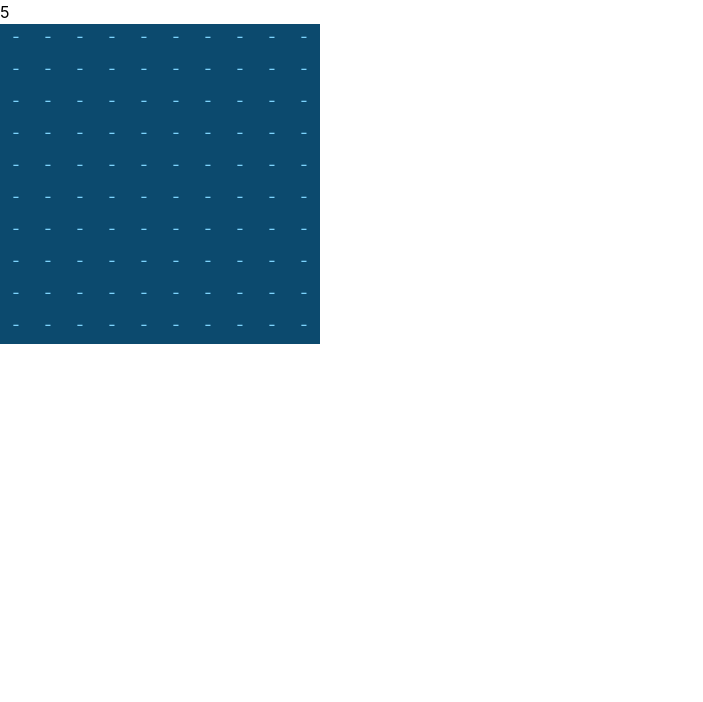
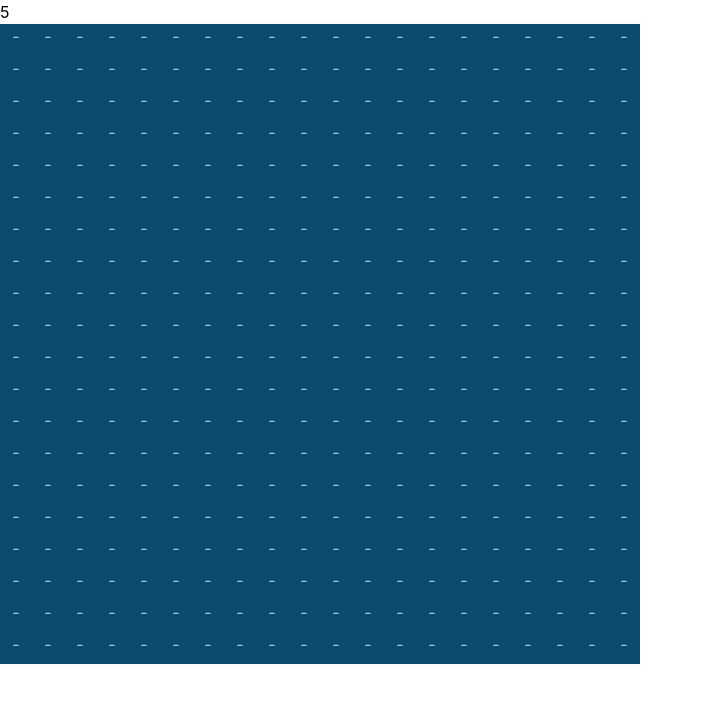
Before and after one commit to heidisnell/tempus-mentorship, a React (Create React App) app in the folder conways-game-of-life/: page / in a window 1280 px wide. Shown: the top 702 px of the page, without its empty margins (0-703 px from the left). Built offline with nearby package versions, Linux system fonts and the light colour scheme.

Commit message:
it works!

```diff
--- a/conways-game-of-life/src/App.tsx
+++ b/conways-game-of-life/src/App.tsx
@@ -12,38 +12,84 @@ function App() {
 }
 
 // ---------------------------------------------------
-function getNumNeighbors(row: number, col: number) {
-  // // input current generation?
-  // let numNeighbors = 0;
-  // for (let r = Math.max(0, row - 1); r <= Math.min(numRows - 1, row + 1); r++) {
-  //   for (
-  //     let c = Math.max(0, col - 1);
-  //     c <= Math.min(numCols - 1, col + 1);
-  //     c++
-  //   ) {
-  //     if (r === row && c === col) {
-  //       continue;
-  //     } else if (generation[r][c] === true) {
-  //       numNeighbors++;
-  //     }
-  //   }
-  // }
-  // return numNeighbors;
+function getNumNeighbors(row: number, col: number, generation: boolean[][]) {
+  const numRows = generation.length;
+  const numCols = generation[0].length;
+  let numNeighbors = 0;
+  for (let r = Math.max(0, row - 1); r <= Math.min(numRows - 1, row + 1); r++) {
+    for (
+      let c = Math.max(0, col - 1);
+      c <= Math.min(numCols - 1, col + 1);
+      c++
+    ) {
+      if (r === row && c === col) {
+        continue;
+      } else if (generation[r][c] === true) {
+        numNeighbors++;
+      }
+    }
+  }
+  return numNeighbors;
 }
-function setNeighborArray() {
-  // input current generation
+
+function setNeighborArray(generation: boolean[][]) {
+  const numRows = generation.length;
+  const numCols = generation[0].length;
+  let numNeighborArray: number[][] = Array(numRows)
+    .fill(0)
+    .map((_) => {
+      return new Array(numCols).fill(0);
+    });
+  for (let r = 0; r < numRows; r++) {
+    for (let c = 0; c < numCols; c++) {
+      numNeighborArray[r][c] = getNumNeighbors(r, c, generation);
+    }
+  }
+  return numNeighborArray;
 }
-function createNextGeneration() {
-  // input neighbor array and current generation
+
+function getNextGeneration(generation: boolean[][]) {
+  const numRows = generation.length;
+  const numCols = generation[0].length;
+  const neighborArray: number[][] = setNeighborArray(generation);
+  let nextGeneration: boolean[][] = Array(numRows)
+    .fill(false)
+    .map((_) => {
+      return new Array(numCols).fill(false);
+    });
+  let numNeighbors: number;
+  for (let r = 0; r < numRows; r++) {
+    for (let c = 0; c < numCols; c++) {
+      numNeighbors = neighborArray[r][c];
+      if (numNeighbors < 2 || numNeighbors > 3) {
+        nextGeneration[r][c] = false;
+      } else if (numNeighbors === 3) {
+        nextGeneration[r][c] = true;
+      } else {
+        nextGeneration[r][c] = generation[r][c];
+      }
+    }
+  }
+  return nextGeneration;
 }
 
 function reducer(state: boolean[][], action: GameAction) {
   const { type, rowNum, colNum } = action;
+  const numRows = state.length;
+  const numCols = state[0].length;
+  let nextGeneration: boolean[][] = Array(numRows)
+    .fill(false)
+    .map((_) => {
+      return new Array(numCols).fill(false);
+    });
   switch (type) {
     case "toggle":
-      let nextGeneration: boolean[][] = _.cloneDeep(state);
+      nextGeneration = _.cloneDeep(state);
       nextGeneration[rowNum][colNum] = !state[rowNum][colNum];
       console.log({ reducerGen: nextGeneration });
+      return nextGeneration;
+    case "refresh":
+      nextGeneration = getNextGeneration(state);
       return nextGeneration;
     default:
       throw new Error();
@@ -51,15 +97,16 @@ function reducer(state: boolean[][], action: GameAction) {
 }
 
 type GameAction = {
-  type: "toggle";
+  // type: "toggle";
+  type: string;
   rowNum: number;
   colNum: number;
 };
 
 // GAME ----------------------------------------------------------
 const Game: React.FC = () => {
-  const numRows = 10;
-  const numCols = 10;
+  const numRows = 20;
+  const numCols = 20;
   let [generationNum, setGenerationNum] = useState(0);
 
   const [generation, dispatch] = useReducer(
@@ -76,6 +123,8 @@ const Game: React.FC = () => {
     console.log("here");
     const interval = setInterval(() => {
       setGenerationNum(generationNum + 1);
+
+      dispatch({ type: "refresh", rowNum: 0, colNum: 0 });
     }, 1000);
 
     return () => clearInterval(interval);
```
